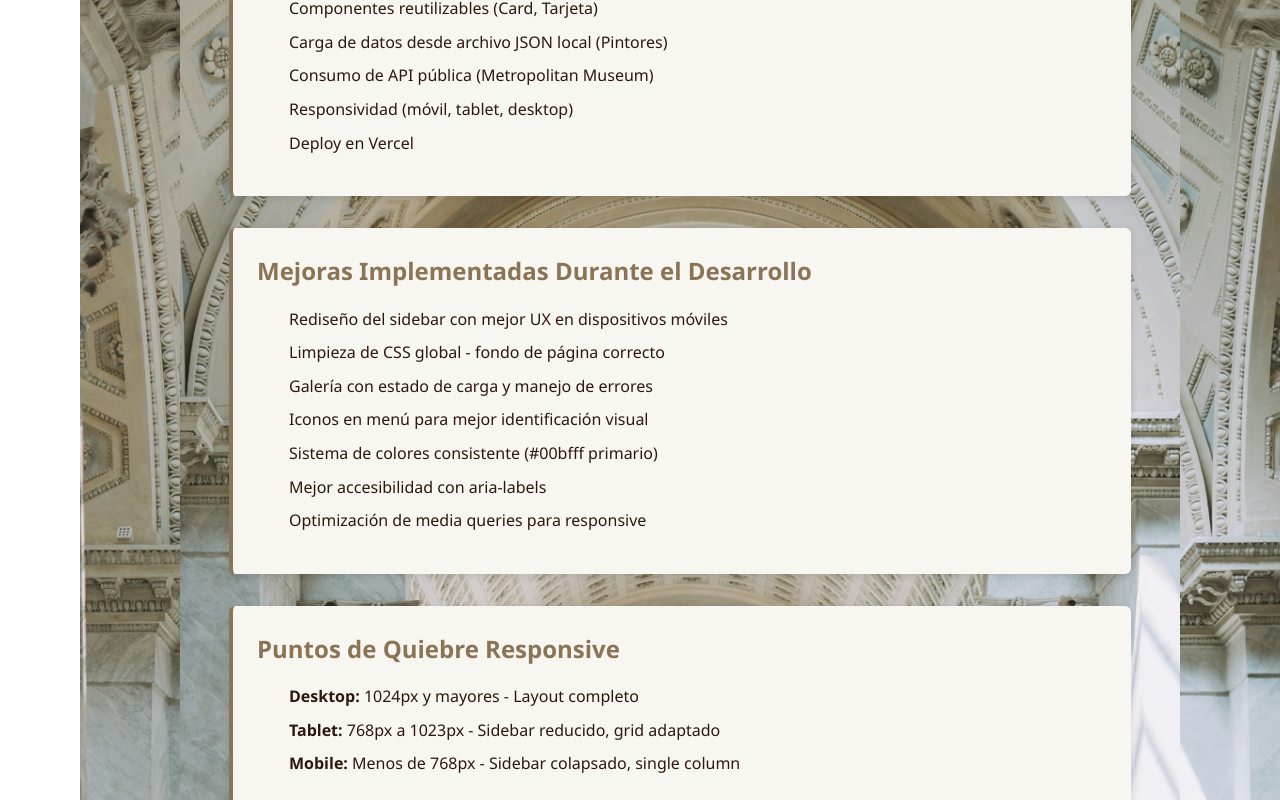
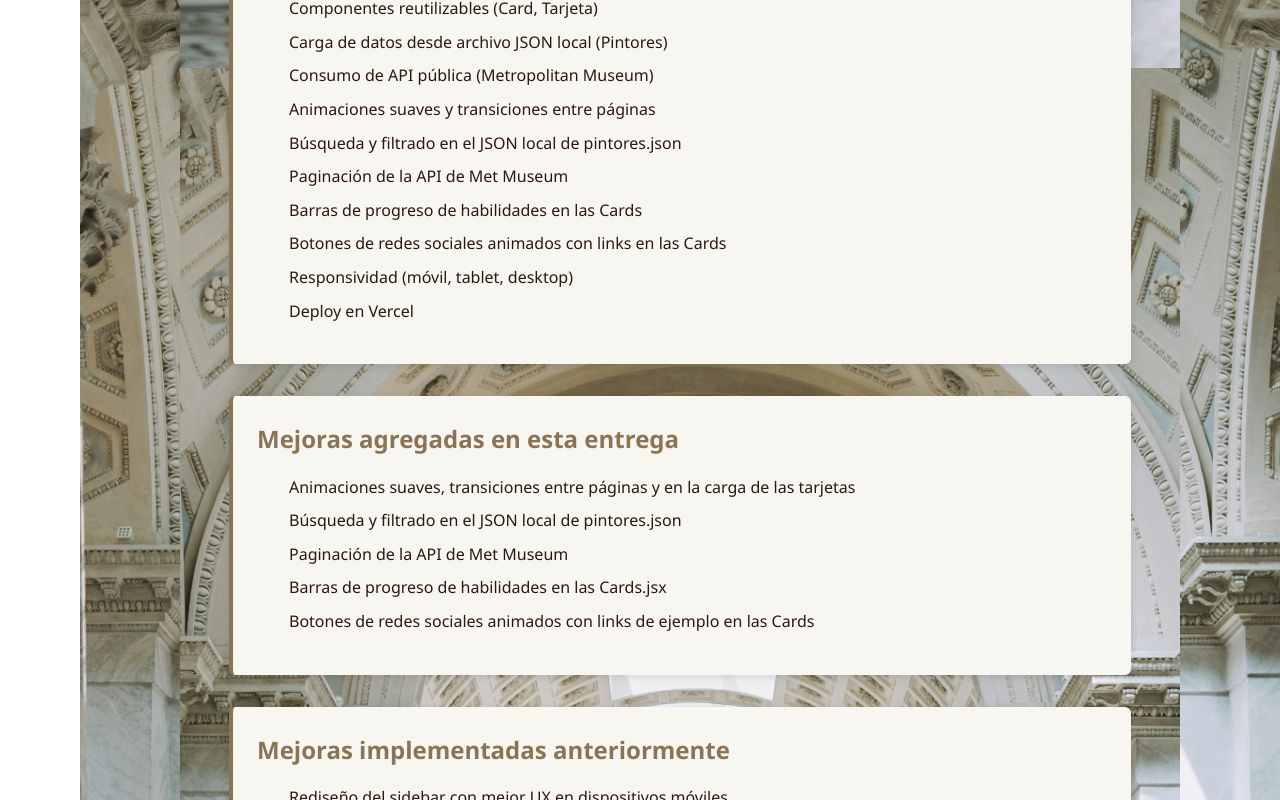
Before and after one commit to martincomito/grupo10-frontend-TP3, a React (Vite) app: page /bitacora in a window 1280 px wide. Shown: the part 1940-2740 px from the top of the page. Built offline with nearby package versions, Linux system fonts and the light colour scheme.

Commit message:
Actualización del README y la bitácora

```diff
--- a/src/secciones/Bitacora.jsx
+++ b/src/secciones/Bitacora.jsx
@@ -222,13 +222,29 @@ export const Bitacora = () => {
           <li>Componentes reutilizables (Card, Tarjeta)</li>
           <li>Carga de datos desde archivo JSON local (Pintores)</li>
           <li>Consumo de API pública (Metropolitan Museum)</li>
+          <li>Animaciones suaves y transiciones entre páginas</li>
+          <li>Búsqueda y filtrado en el JSON local de pintores.json</li>
+          <li>Paginación de la API de Met Museum</li>
+          <li>Barras de progreso de habilidades en las Cards</li>
+          <li>Botones de redes sociales animados con links en las Cards</li>
           <li>Responsividad (móvil, tablet, desktop)</li>
           <li>Deploy en Vercel</li>
         </ul>
       </Section>
 
       <Section>
-        <h2>Mejoras Implementadas Durante el Desarrollo</h2>
+        <h2>Mejoras agregadas en esta entrega</h2>
+        <ul>
+          <li>Animaciones suaves, transiciones entre páginas y en la carga de las tarjetas</li>
+          <li>Búsqueda y filtrado en el JSON local de pintores.json</li>
+          <li>Paginación de la API de Met Museum</li>
+          <li>Barras de progreso de habilidades en las Cards.jsx</li>
+          <li>Botones de redes sociales animados con links de ejemplo en las Cards</li>
+        </ul>
+      </Section>
+
+      <Section>
+        <h2>Mejoras implementadas anteriormente</h2>
         <ul>
           <li>Rediseño del sidebar con mejor UX en dispositivos móviles</li>
           <li>Limpieza de CSS global - fondo de página correcto</li>
```
Also changed, not shown: 1 other file (tests, documents, lock files or other folders).
